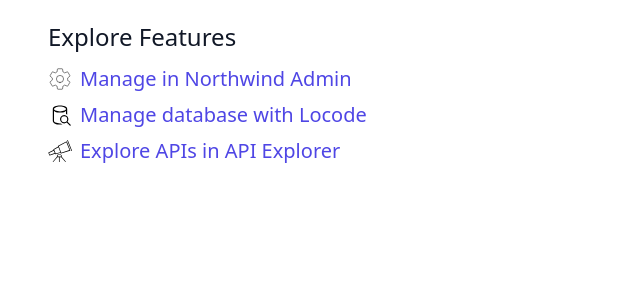
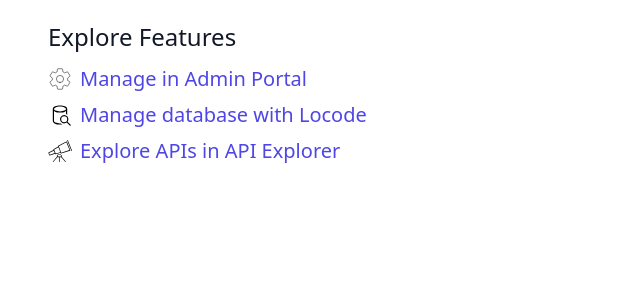
Before and after one commit to NetCoreApps/NorthwindAuto, a website: page wwwroot/index.html in a window 1280 px wide. Shown: the part 587-888 px from the top of the page, 0-640 px from the left. Drawn offline with Linux system fonts and the light colour scheme.

Commit message:
rename to Admin Portal

```diff
--- a/wwwroot/index.html
+++ b/wwwroot/index.html
@@ -44,7 +44,7 @@
                         </p>
                         <div class="flex items-center mb-2">
                             <svg class="w-6 h-6 mr-2" xmlns="http://www.w3.org/2000/svg" width="48" height="48" viewBox="0 0 48 48"><path fill="none" stroke="currentColor" stroke-linecap="round" stroke-linejoin="round" d="M39.23 26a16.52 16.52 0 0 0 .14-2a16.52 16.52 0 0 0-.14-2l4.33-3.39a1 1 0 0 0 .25-1.31l-4.1-7.11a1 1 0 0 0-1.25-.44l-5.11 2.06a15.68 15.68 0 0 0-3.46-2l-.77-5.43a1 1 0 0 0-1-.86H19.9a1 1 0 0 0-1 .86l-.77 5.43a15.36 15.36 0 0 0-3.46 2L9.54 9.75a1 1 0 0 0-1.25.44l-4.1 7.11a1 1 0 0 0 .25 1.31L8.76 22a16.66 16.66 0 0 0-.14 2a16.52 16.52 0 0 0 .14 2l-4.32 3.39a1 1 0 0 0-.25 1.31l4.1 7.11a1 1 0 0 0 1.25.44l5.11-2.06a15.68 15.68 0 0 0 3.46 2l.77 5.43a1 1 0 0 0 1 .86h8.2a1 1 0 0 0 1-.86l.77-5.43a15.36 15.36 0 0 0 3.46-2l5.11 2.06a1 1 0 0 0 1.25-.44l4.1-7.11a1 1 0 0 0-.25-1.31ZM24 31.18A7.18 7.18 0 1 1 31.17 24A7.17 7.17 0 0 1 24 31.18Z"/></svg>
-                            <a class="text-xl text-indigo-600" href="/portal/">Manage in Northwind Admin</a>
+                            <a class="text-xl text-indigo-600" href="/portal/">Manage in Admin Portal</a>
                         </div>
                         <div class="flex items-center mb-2">
                             <svg class="w-6 h-6 mr-2" xmlns="http://www.w3.org/2000/svg" viewBox="0 0 20 20"><g fill="none"><path d="M4 5c0-1.007.875-1.755 1.904-2.223C6.978 2.289 8.427 2 10 2s3.022.289 4.096.777C15.125 3.245 16 3.993 16 5v4.758a4.485 4.485 0 0 0-1-.502V6.698a4.92 4.92 0 0 1-.904.525C13.022 7.711 11.573 8 10 8s-3.022-.289-4.096-.777A4.92 4.92 0 0 1 5 6.698V15c0 .374.356.875 1.318 1.313c.916.416 2.218.687 3.682.687c.22 0 .437-.006.65-.018c.447.367.966.65 1.534.822c-.68.127-1.417.196-2.184.196c-1.573 0-3.022-.289-4.096-.777C4.875 16.755 4 16.007 4 15V5zm1 0c0 .374.356.875 1.318 1.313C7.234 6.729 8.536 7 10 7s2.766-.27 3.682-.687C14.644 5.875 15 5.373 15 5c0-.374-.356-.875-1.318-1.313C12.766 3.271 11.464 3 10 3s-2.766.27-3.682.687C5.356 4.125 5 4.627 5 5zm8.5 12c.786 0 1.512-.26 2.096-.697l2.55 2.55a.5.5 0 1 0 .708-.707l-2.55-2.55A3.5 3.5 0 1 0 13.5 17zm0-1a2.5 2.5 0 1 1 0-5a2.5 2.5 0 0 1 0 5z" fill="currentColor"></path></g></svg>
```
Also changed, not shown: wwwroot/portal/index.html (+1 -1 lines).
